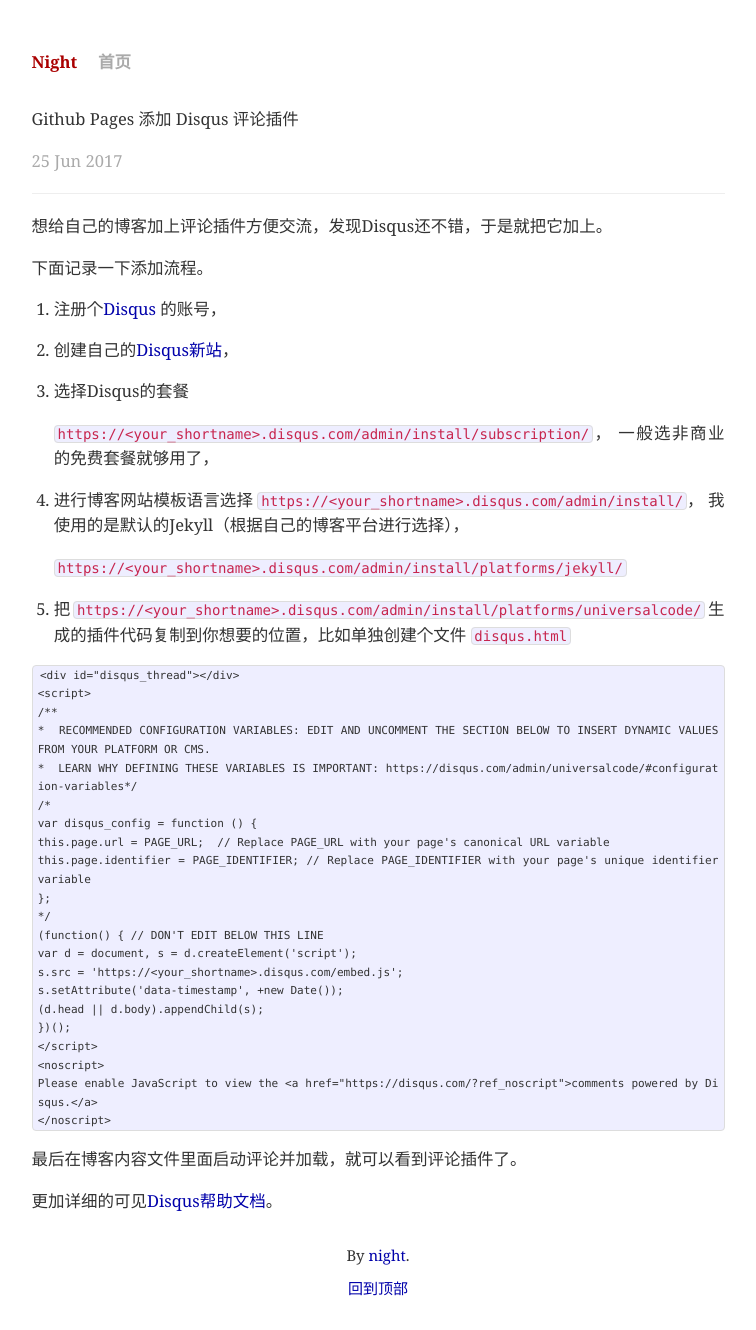
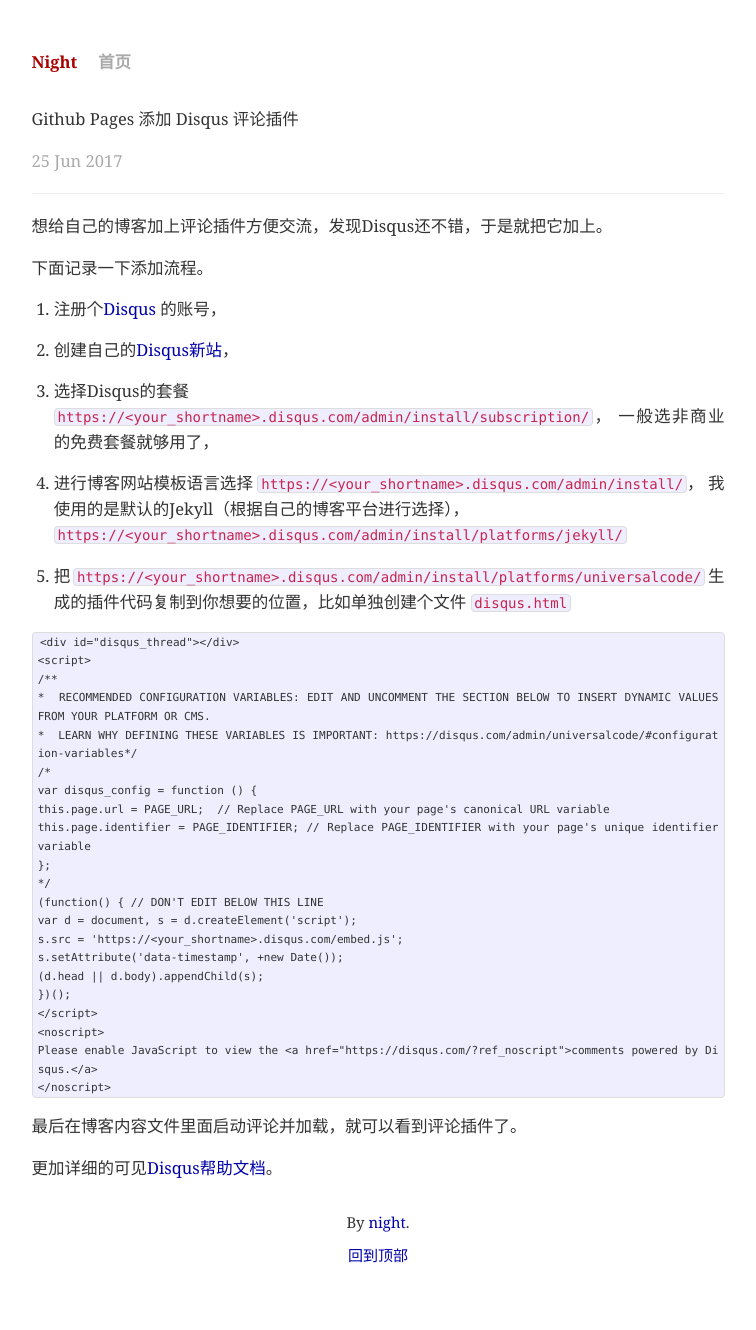
Before and after one commit to night1008/night1008.github.io, a Jekyll site: the page built from _posts/2017-07-25-github-pages-add-disqus.md, in a window 1280 px wide. Shown: the whole page, without its empty margins (262-1018 px from the left). Built offline with Jekyll 4.4.1, drawn with Linux system fonts in a browser that asks for light colours; comment, search, counter and statistics services are not loaded; after the commit the page ends 1297 px from its top, so only the background shows below that.

Commit message:
update disqus post

````diff
--- a/_layouts/default.html
+++ b/_layouts/default.html
@@ -40,4 +40,6 @@
     <!-- Placed at the end of the document so the pages load faster -->
     <script src="{{'/assets/js/jquery-1.11.1.min.js' | relative_url }}"></script>
     <script src="{{'/assets/js/bootstrap.min.js' | relative_url }}"></script>
+    <script id="dsq-count-scr" src="//night1008.disqus.com/count.js" async></script>
+    {{ js }}
 </html>
--- a/_posts/2017-07-25-github-pages-add-disqus.md
+++ b/_posts/2017-07-25-github-pages-add-disqus.md
@@ -16,16 +16,12 @@
 
 2. 创建自己的[Disqus新站](https://disqus.com/admin/create/){:target="_blank"}，
 
-3. 选择Disqus的套餐
-
-	```https://<your_shortname>.disqus.com/admin/install/subscription/```，
+3. 选择Disqus的套餐 <br> ```https://<your_shortname>.disqus.com/admin/install/subscription/```，
 	一般选非商业的免费套餐就够用了，
 
 4. 进行博客网站模板语言选择
 	```https://<your_shortname>.disqus.com/admin/install/```，
-	我使用的是默认的Jekyll（根据自己的博客平台进行选择），
-
-	```https://<your_shortname>.disqus.com/admin/install/platforms/jekyll/```
+	我使用的是默认的Jekyll（根据自己的博客平台进行选择），<br> ```https://<your_shortname>.disqus.com/admin/install/platforms/jekyll/```
 
 5. 把```https://<your_shortname>.disqus.com/admin/install/platforms/universalcode/```生成的插件代码复制到你想要的位置，比如单独创建个文件 ```disqus.html```
 
--- a/index.html
+++ b/index.html
@@ -8,7 +8,7 @@
     {% for post in site.posts %}
       	<li>
       		<span>{{ post.date | date_to_string }}</span> &raquo;
-      		<a href="{{ post.url }}">{{ post.title }}</a>
+      		<a href="{{ post.url }}#disqus_thread">{{ post.title }}</a>
       	</li>
     {% endfor %}
   	</ul>
````
